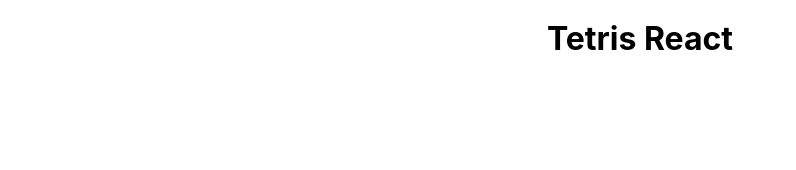
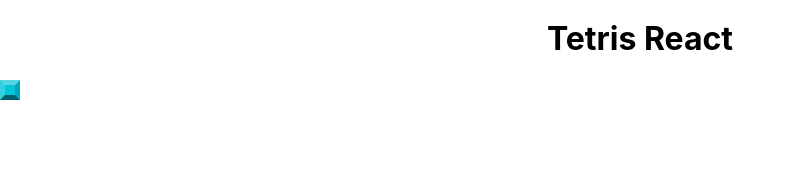
Before and after one commit to masterciel/react_tetris, a React (Vite) app: page / in a window 1280 px wide. Shown: the top 170 px of the page, without its empty margins (0-796 px from the left). Built offline with nearby package versions, Linux system fonts and the light colour scheme.

Commit message:
✨ feat: add playfield cell component

```diff
--- /dev/null
+++ b/src/components/PlayfieldCell/PlayfieldCell.css
@@ -0,0 +1,43 @@
+.playfield-cell {
+  border-style: solid;
+  width: var(--tile-size);
+  height: var(--tile-size);
+  border-width: var(--border-width);
+  border-left-color: var(--border-left-color);
+  border-top-color: var(--border-top-color);
+  border-right-color: var(--border-right-color);
+  border-bottom-color: var(--border-bottom-color);
+}
+
+.playfield-cell--color-0 {
+  background-color: var(--color-0);
+  border-color: var(--color-0);
+}
+
+.playfield-cell--color-1 {
+  background-color: var(--color-1);
+}
+
+.playfield-cell--color-2 {
+  background-color: var(--color-2);
+}
+
+.playfield-cell--color-3 {
+  background-color: var(--color-3);
+}
+
+.playfield-cell--color-4 {
+  background-color: var(--color-4);
+}
+
+.playfield-cell--color-5 {
+  background-color: var(--color-5);
+}
+
+.playfield-cell--color-6 {
+  background-color: var(--color-6);
+}
+
+.playfield-cell--color-7 {
+  background-color: var(--color-7);
+}
--- /dev/null
+++ b/src/components/PlayfieldCell/PlayfieldCell.tsx
@@ -0,0 +1,13 @@
+import React from 'react';
+import './PlayfieldCell.css';
+
+interface PlayfieldCellProps {
+  colorNumber: number;
+}
+
+const PlayfieldCell = ({ colorNumber }: PlayfieldCellProps) => {
+  const classes = `playfield-cell playfield-cell--color-${colorNumber}`;
+  return <div className={classes} />;
+};
+
+export { PlayfieldCell };
--- a/src/components/Tetrion/Tetrion.tsx
+++ b/src/components/Tetrion/Tetrion.tsx
@@ -1,7 +1,12 @@
 import React from 'react';
+import { PlayfieldCell } from '../PlayfieldCell/PlayfieldCell';
 
 const Tetrion = () => {
-  return <div className="tetrion"></div>;
+  return (
+    <div className="tetrion">
+      <PlayfieldCell colorNumber={1} />
+    </div>
+  );
 };
 
 export { Tetrion };
--- a/src/index.css
+++ b/src/index.css
@@ -1,3 +1,7 @@
+* {
+  box-sizing: border-box;
+}
+
 body {
   margin: 0;
   font-family: -apple-system, BlinkMacSystemFont, 'Segoe UI', 'Roboto', 'Oxygen',
@@ -7,7 +11,36 @@ body {
   -moz-osx-font-smoothing: grayscale;
 }
 
-code {
-  font-family: source-code-pro, Menlo, Monaco, Consolas, 'Courier New',
-    monospace;
+:root {
+  --bg-color: rgba(150, 150, 150, 1);
+
+  /* Border Colors are all transparent colors.
+  These will tint or shade the background color of theplayfield cell. */
+  --border-left-color: rgba(255, 255, 255, 0.2);
+  --border-top-color: rgba(255, 255, 255, 0.33);
+  --border-right-color: rgba(0, 0, 0, 0.15);
+  --border-bottom-color: rgba(0, 0, 0, 0.5);
+
+  /* Block Colors:  background colors for the playfield cell.*/
+  --color-0: #0d0d0d;
+  --color-1: #04c4d9;
+  --color-2: #275af2;
+  --color-3: #f2622e;
+  --color-4: #f2cf1d;
+  --color-5: #198c07;
+  --color-6: #bf3f86;
+  --color-7: #f41f27;
+
+  /* Button Colors */
+  --button-color-t: rgba(200, 200, 200, 1);
+  --button-color-r: rgba(150, 150, 150, 1);
+  --button-color-b: rgba(120, 120, 120, 1);
+  --button-color-l: rgba(222, 222, 222, 1);
+
+  /* Numbers define values that will be used throughout the CSS.
+  --tile-size: 20px for example will set size of the grid squares. */
+  --cols: 10;
+  --rows: 20;
+  --tile-size: 20px;
+  --border-width: 5px;
 }
```
